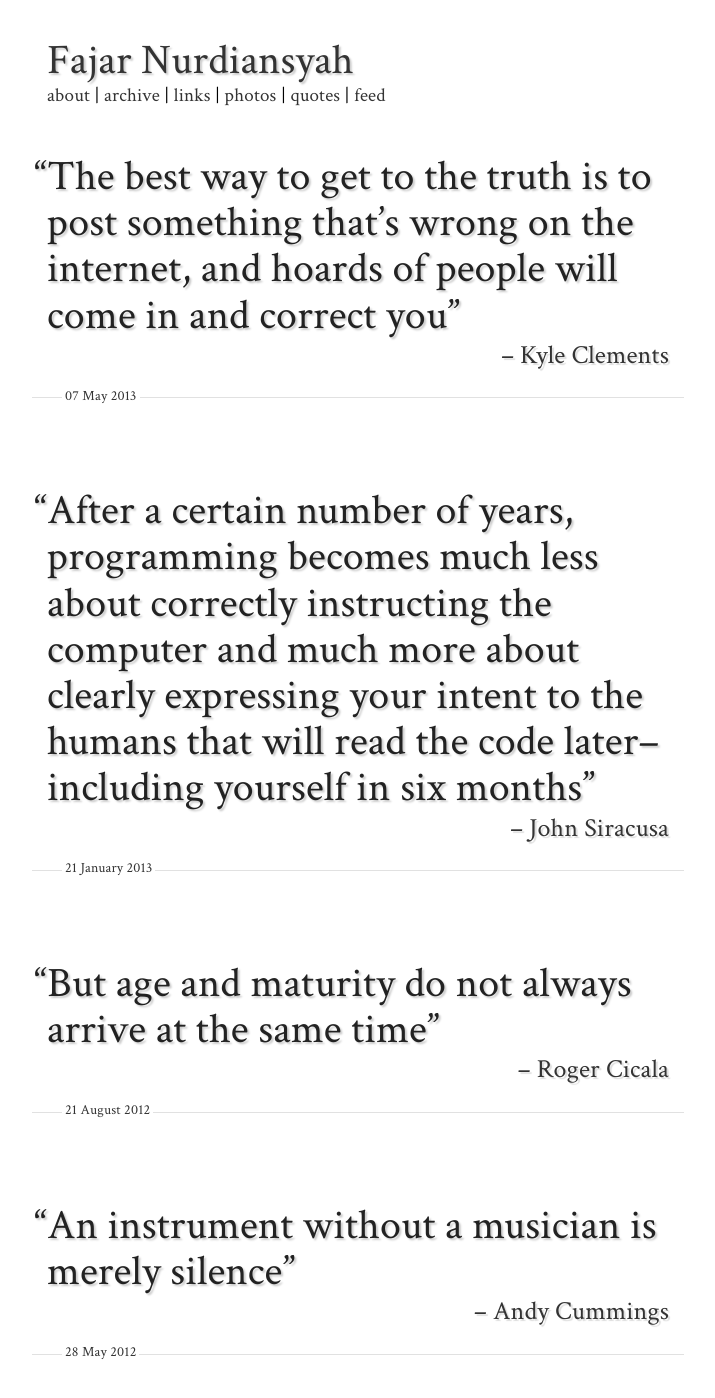
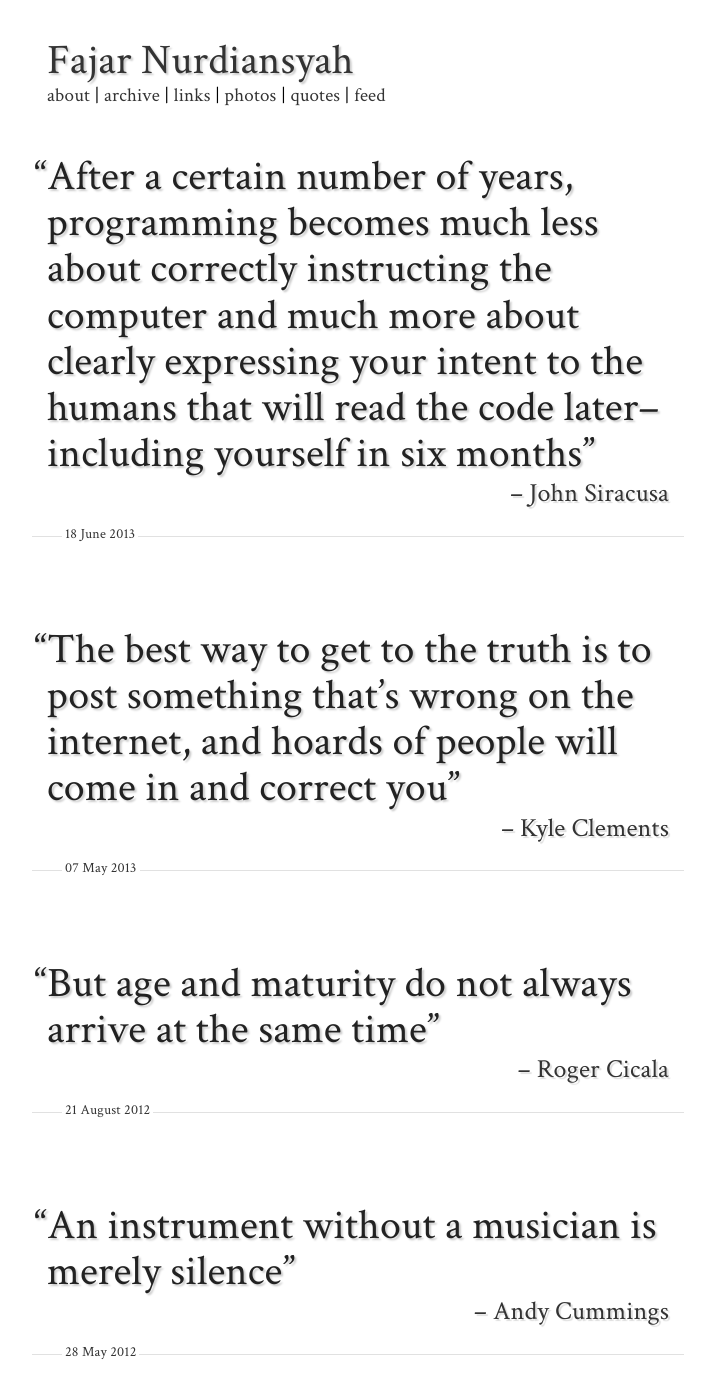
Before and after one commit to fajarnurdiansyah/fajarnurdiansyah.github.com, a Jekyll site: the page built from quotes/index.html, in a window 1280 px wide and 1400 px high. Shown: the whole window, without its empty margins (282-997 px from the left). Built offline with Jekyll 4.4.1, drawn with Linux system fonts in a browser that asks for light colours; Markdown is read by kramdown in place of the engine named in the settings.

Commit message:
date change

```diff
--- a/quotes/_posts/2013-06-18-john-siracusa.md
+++ b/quotes/_posts/2013-06-18-john-siracusa.md
@@ -1,7 +1,7 @@
 ---
 layout: quote
 title: "Quote of the Day: exDM69"
-date: 2013-01-21 13:35
+date: 2013-06-18 13:35
 comments: false
 intro:
 ---
```
